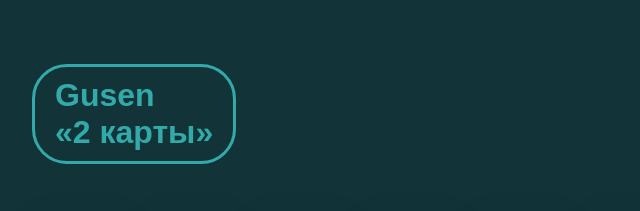
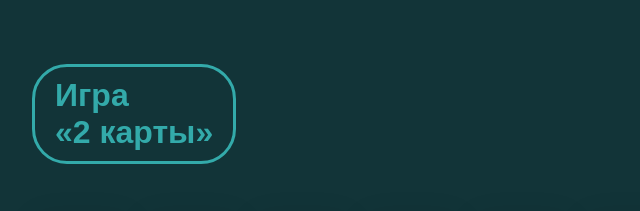
Before and after one commit to gusennn/2-cards, a plain HTML site: page index.html in a window 1280 px wide. Shown: the top 211 px of the page, 32-672 px from the left. Drawn offline with Linux system fonts and the light colour scheme.

Commit message:
Update index.html

```diff
--- a/index.html
+++ b/index.html
@@ -13,7 +13,7 @@
 <body>
 
 <div class="main">
-    <h1 style="color: #3aa; padding: 10px 20px; margin-bottom: 50px; border: 3px solid #3aa;border-radius: 35px; width: fit-content;">Gusen
+    <h1 style="color: #3aa; padding: 10px 20px; margin-bottom: 50px; border: 3px solid #3aa;border-radius: 35px; width: fit-content;">Игра
         <br><span>«2 карты»</span></h1>
     <div class="contained">
         <div class="game" id="game">
```
